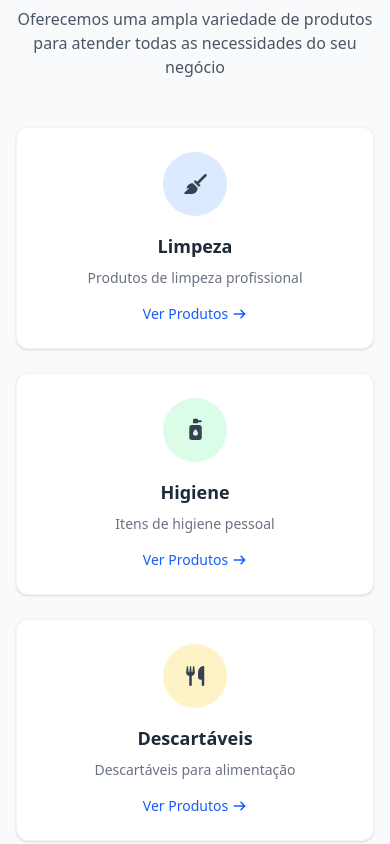
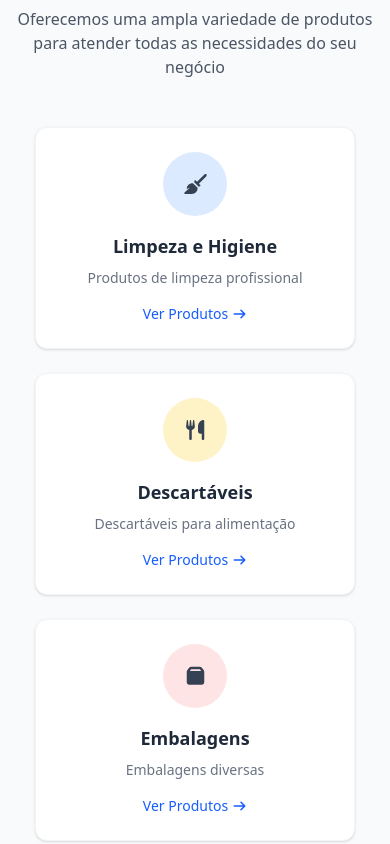
Before and after one commit to fabiojsdev/wsn_front, a React (Vite) app: page / in a window 390 px wide. Shown: the part 1660-2504 px from the top of the page. Built offline with nearby package versions, Linux system fonts and the light colour scheme; a small style sheet from the web is missing.

Commit message:
adiciona mais responsividade e atualiza funcionalidades

```diff
--- a/src/App.tsx
+++ b/src/App.tsx
@@ -1,20 +1,20 @@
-import { BrowserRouter, Routes, Route } from "react-router-dom";
-import { CartProvider } from "./context/CartContext";
-import Home from "@/components/Home";
-import AboutUs from "./pages/AboutUs";
-import Products from "./components/Products";
-import Navbar from "./components/Navbar";
-import { Footer } from "./components/Footer";
-import Contact from "./pages/Contact";
-import Cart from "./components/Cart";
-import ScrollToTop from './components/ScrollToTop';
+import { BrowserRouter, Routes, Route } from 'react-router-dom';
+import { CartProvider } from './context/CartContext';
+import Home from '@/components/Home';
+import AboutUs from './pages/AboutUs';
+import Products from './components/Products';
+import Navbar from './components/Navbar';
+import { Footer } from './components/Footer';
+import Contact from './pages/Contact';
+import Cart from './components/Cart';
+import ResetScroll from './components/ResetScroll';
 
 function App() {
   return (
     <CartProvider>
       <BrowserRouter>
         <Navbar />
-        <ScrollToTop />
+        <ResetScroll />
         <Routes>
           <Route path="/" element={<Home />} />
           <Route path="/aboutus" element={<AboutUs />} />
--- a/src/components/Home.tsx
+++ b/src/components/Home.tsx
@@ -2,10 +2,9 @@ import { useNavigate } from "react-router-dom";
 import { useState, useEffect, useRef } from "react";
 import { FontAwesomeIcon } from "@fortawesome/react-fontawesome";
 import {
-  faBroom, faPumpSoap, faUtensils, faBox,
-  faTruck, faIndustry, faAward, faLock, faArrowRight,
-  faShieldAlt, faHeadset, faMapMarkerAlt,
-  faCheckCircle
+  faBroom, faUtensils, faBox,
+  faTruck, faIndustry, faAward, faHeadset, faMapMarkerAlt,
+  faCheckCircle, faArrowRight, faShieldAlt, faLock
 } from "@fortawesome/free-solid-svg-icons";
 import bombril from '../../public/images/bombril.png';
 import limpol from '../../public/images/limpol.png';
@@ -53,7 +52,7 @@ function SwiperCarousel() {
         {slides.map((slide, i) => (
           <div
             key={i}
-            className="min-w-full aspect-[21/9]  flex items-center justify-center"
+            className="min-w-full aspect-[21/9] flex items-center justify-center"
           >
             <img
               src={slide.image}
@@ -106,11 +105,10 @@ export default function Home() {
   const navigate = useNavigate();
 
   const categories = [
-    { name: "Limpeza", icon: faBroom, description: "Produtos de limpeza profissional", color: "bg-blue-100" },
-    { name: "Higiene", icon: faPumpSoap, description: "Itens de higiene pessoal", color: "bg-green-100" },
-    { name: "Descartáveis", icon: faUtensils, description: "Descartáveis para alimentação", color: "bg-amber-100" },
-    { name: "Embalagens", icon: faBox, description: "Embalagens diversas", color: "bg-rose-100" },
-    { name: "EPIs", icon: faShieldAlt, description: "Equipamentos de proteção", color: "bg-purple-100" },
+    { id: "limpeza", name: "Limpeza e Higiene", icon: faBroom, description: "Produtos de limpeza profissional", color: "bg-blue-100" },
+    { id: "descartaveis", name: "Descartáveis", icon: faUtensils, description: "Descartáveis para alimentação", color: "bg-amber-100" },
+    { id: "embalagens", name: "Embalagens", icon: faBox, description: "Embalagens diversas", color: "bg-rose-100" },
+    { id: "epis", name: "EPIs", icon: faShieldAlt, description: "Equipamentos de proteção", color: "bg-purple-100" },
   ];
 
   const features = [
@@ -136,9 +134,10 @@ export default function Home() {
     { name: "Scotch", src: scotch },
   ];
 
-  const handleCategoryClick = (categoryName: string) => {
-    navigate(`/products?category=${categoryName.toLowerCase()}`);
+  const handleCategoryClick = (categoryId: string) => {
+    navigate(`/products?category=${categoryId}`);
   };
+
   return (
     <div className="min-h-screen bg-white text-gray-800">
       <SwiperCarousel />
@@ -173,24 +172,30 @@ export default function Home() {
             </p>
           </div>
 
-          <div className="grid grid-cols-1 sm:grid-cols-2 lg:grid-cols-5 gap-6">
+          <div className="flex justify-center">
+            <div className="grid grid-cols-1 sm:grid-cols-2 lg:grid-cols-4 gap-6 justify-items-center w-full max-w-7xl">
               {categories.map((category, index) => (
                 <div
                   key={index}
-                className="bg-white rounded-xl shadow-sm p-6 text-center group hover:shadow-lg transition-all duration-300 cursor-pointer border border-gray-100"
-                onClick={() => handleCategoryClick(category.name)}
+                  className="bg-white rounded-xl shadow-sm p-6 text-center group hover:shadow-lg transition-all duration-300 cursor-pointer border border-gray-100 w-full max-w-xs"
+                  onClick={() => handleCategoryClick(category.id)}
                 >
-                <div className={`${category.color} w-16 h-16 rounded-full flex items-center justify-center mx-auto mb-4 group-hover:scale-110 transition-transform duration-300`}>
+                  <div
+                    className={`${category.color} w-16 h-16 rounded-full flex items-center justify-center mb-4 mx-auto group-hover:scale-110 transition-transform duration-300`}
+                  >
                     <FontAwesomeIcon icon={category.icon} className="text-gray-700 text-xl" />
                   </div>
                   <h3 className="text-lg font-semibold text-gray-800 mb-2">{category.name}</h3>
                   <p className="text-gray-500 text-sm mb-4">{category.description}</p>
-                <button className="text-blue-600 hover:text-blue-700 text-sm font-medium flex items-center justify-center mx-auto group-hover:translate-x-1 transition-transform duration-300">
+                  <button
+                    className="text-blue-600 hover:text-blue-700 text-sm font-medium flex items-center justify-center mx-auto group-hover:translate-x-1 transition-transform duration-300"
+                  >
                     <span>Ver Produtos</span>
                     <FontAwesomeIcon icon={faArrowRight} className="ml-1 text-xs" />
                   </button>
                 </div>
               ))}
+            </div>
           </div>
         </div>
       </section>
--- /dev/null
+++ b/src/components/ResetScroll.tsx
@@ -0,0 +1,14 @@
+import { useEffect } from 'react';
+import { useLocation } from 'react-router-dom';
+
+const ResetScroll: React.FC = () => {
+  const { pathname } = useLocation();
+
+  useEffect(() => {
+    window.scrollTo(0, 0);
+  }, [pathname]);
+
+  return null;
+};
+
+export default ResetScroll;
```
Lines whose indentation alone changed are shown as unchanged.
